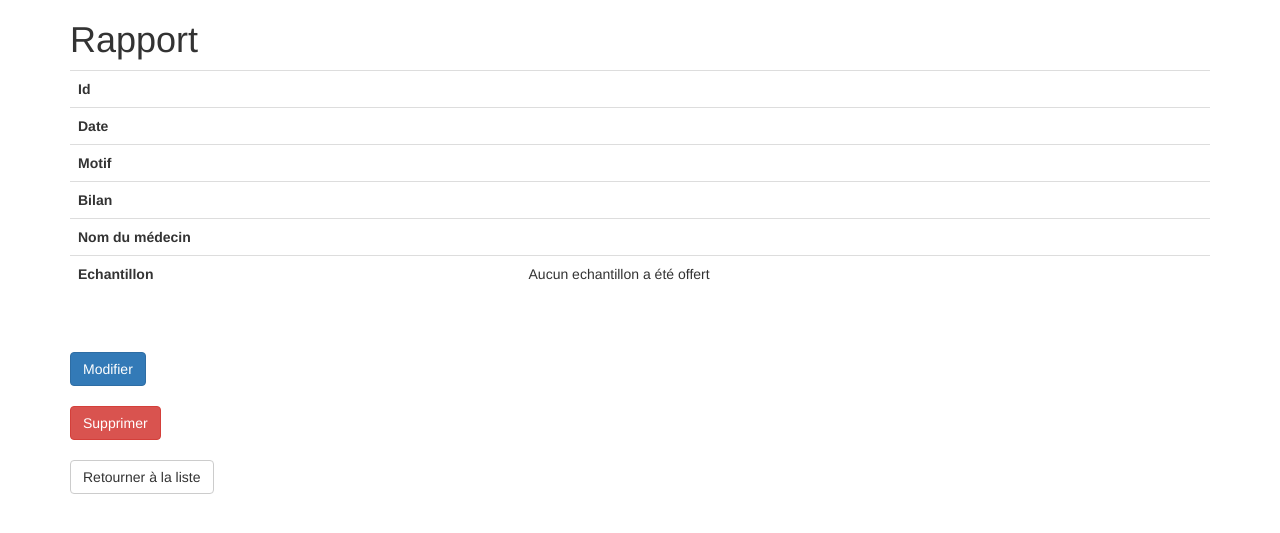
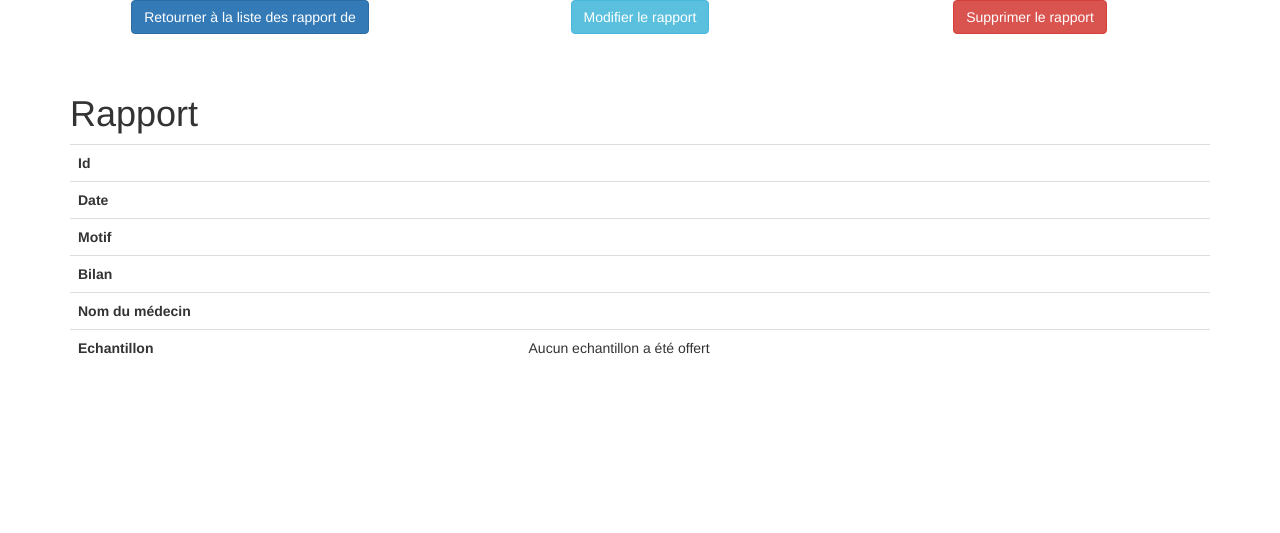
Before and after one commit to tleveke/WEBPPE, a Symfony app: template templates/rapport/show.html.twig in a window 1280 px wide. Shown: the top 533 px of the page. Run offline with Twig, Linux system fonts and the light colour scheme; the template is opened without the code that fills it, so the values that code supplies are empty; some libraries are stand-ins or nearby versions.

Commit message:
06/12 affichage

```diff
--- a/public/formOffrir.js
+++ b/public/formOffrir.js
@@ -65,7 +65,7 @@ function addNewForm() {
  */
 function addRemoveButton ($panel) {
     // create remove button
-    var $removeButton = $('<a href="#" class="btn btn-danger">Supprimer</a>');
+    var $removeButton = $('<a href="#" class="btn btn-danger">Supprimer cette échantillon</a>');
     // appending the removebutton to the panel footer
     var $panelFooter = $('<div class="panel-footer"></div>').append($removeButton);
     // handle the click event of the remove button
--- a/templates/rapport/_delete_form.html.twig
+++ b/templates/rapport/_delete_form.html.twig
@@ -1,6 +1,5 @@
 <form method="post" action="{{ path('rapport_delete', {'id': rapport.id}) }}" onsubmit="return confirm('Êtes-vous sur de vouloir supprimer ce rapport?');">
     <input type="hidden" name="_method" value="DELETE">
     <input type="hidden" name="_token" value="{{ csrf_token('delete' ~ rapport.id) }}">
-    <br>
-    <button class="btn btn-danger">Supprimer</button>
+    <button class="btn btn-danger">Supprimer le rapport</button>
 </form>
--- a/templates/rapport/_form.html.twig
+++ b/templates/rapport/_form.html.twig
@@ -20,7 +20,7 @@
         {{ form_row(form.offrirs) }}
     {% endfor %}
 </div>
-<br>
-<button class="btn btn-success">{{ button_label|default('Sauvegarder') }}</button>
+<br><br>
+<center><button class="btn btn-success">{{ button_label|default('Sauvegarder') }}</button></center>
 
 {{ form_end(form) }}
--- a/templates/rapport/show.html.twig
+++ b/templates/rapport/show.html.twig
@@ -3,6 +3,23 @@
 {% block title %}Rapport{% endblock %}
 
 {% block body %}
+
+    <center>
+        <div class="row">
+            <div class='col-lg-4'>
+                <a href="{{ path('rapport_index') }}" class="btn btn-primary" role="button" >Retourner à la liste des rapport de {{ rapport.idvisiteur.nom }}</a>
+            </div>
+            <div class='col-lg-4'>
+                <a href="{{ path('rapport_edit', {'id': rapport.id}) }}" class="btn btn-info" role="button">Modifier le rapport</a>
+            </div>
+            <div class='col-lg-4'>
+                {{ include('rapport/_delete_form.html.twig') }}
+            </div>
+        </div>
+    </center>
+
+    <br><br>
+
     <h1>Rapport</h1>
 
     <table class="table">
@@ -34,7 +51,7 @@
                 {% for echantillon in echantillons %}
                 <div class="panel panel-warning">
                     <div class="panel-body">
-                        <p>Le medicament {{echantillon.medicament.nomcommercial}}, la quantite donner est {{echantillon.quantite}}</p>
+                        <p>Le medicament {{echantillon.medicament.nomcommercial}}, la quantite de ce medicament offert est {{echantillon.quantite}}</p>
                     </div>
                 </div>
                 {% endfor %}
@@ -54,13 +71,4 @@
         </tbody>
     </table>
 
-    <br><br>
-
-    <a href="{{ path('rapport_edit', {'id': rapport.id}) }}" class="btn btn-primary">Modifier</a>
-
-    {{ include('rapport/_delete_form.html.twig') }}
-
-    <br>
-
-    <a href="{{ path('rapport_index') }}" class="btn btn-default" role="button" >Retourner à la liste</a>
 {% endblock %}
```
Also changed, not shown: templates/rapport/edit.html.twig (+15 -4 lines), templates/rapport/index.html.twig (+11 -2 lines), templates/rapport/new.html.twig (+9 -2 lines), templates/security/login.html.twig (+3 -7 lines).
